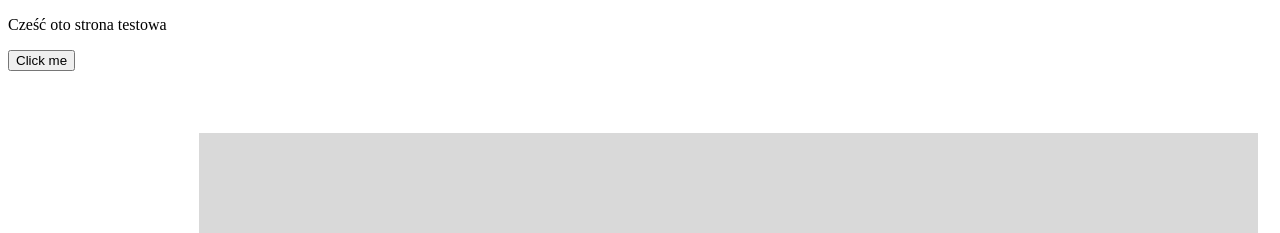
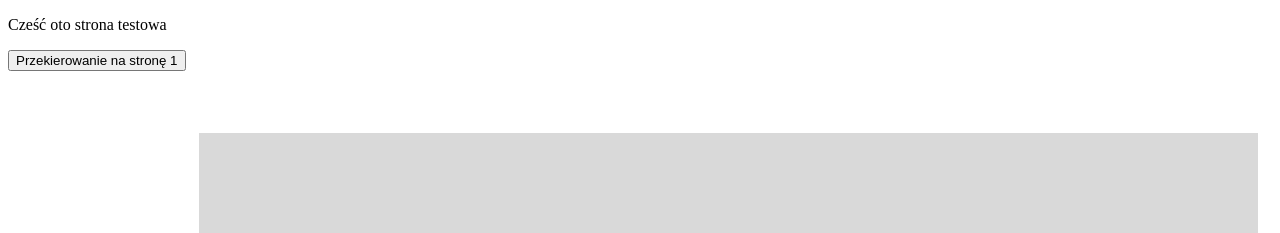
Before and after one commit to matszelo/TworzenieAplikacjiMobilnych-MateuszSz-Micha-L-AleksandraG, a plain HTML site: page index.html in a window 1280 px wide. Shown: the top 233 px of the page. Drawn offline with Linux system fonts and the light colour scheme.

Commit message:
Zmiana w pliku index.html

```diff
--- a/index.html
+++ b/index.html
@@ -16,7 +16,7 @@
               <div class="TutajBedzieAplikacjaDoJedzenia" style="color: black; font-size: 60px; font-family: Inter; font-weight: 400; word-wrap: break-word">Tutaj bedzie aplikacja do jedzenia</div>
             </div>
             <a href="strona1.html">
-                <button>Click me</button>
+                <button>Przekierowanie na stronę 1</button>
                 </a>
 
 
```
